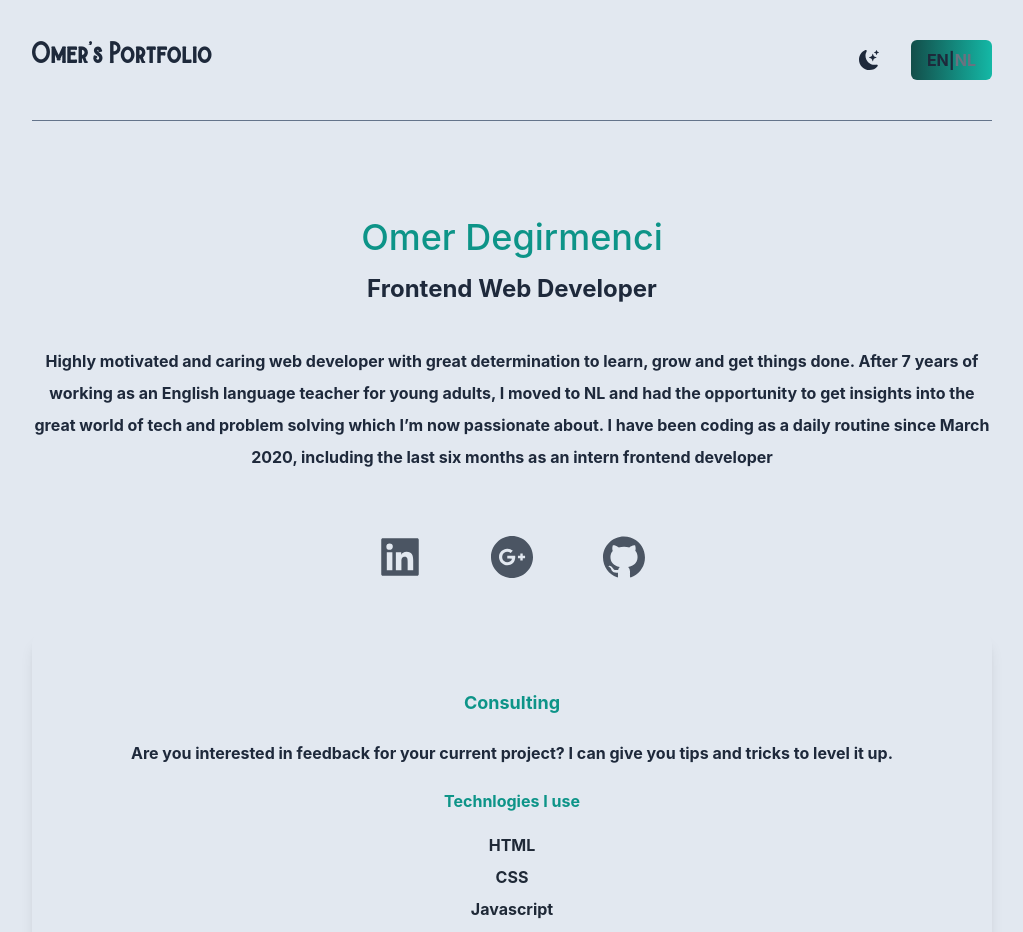
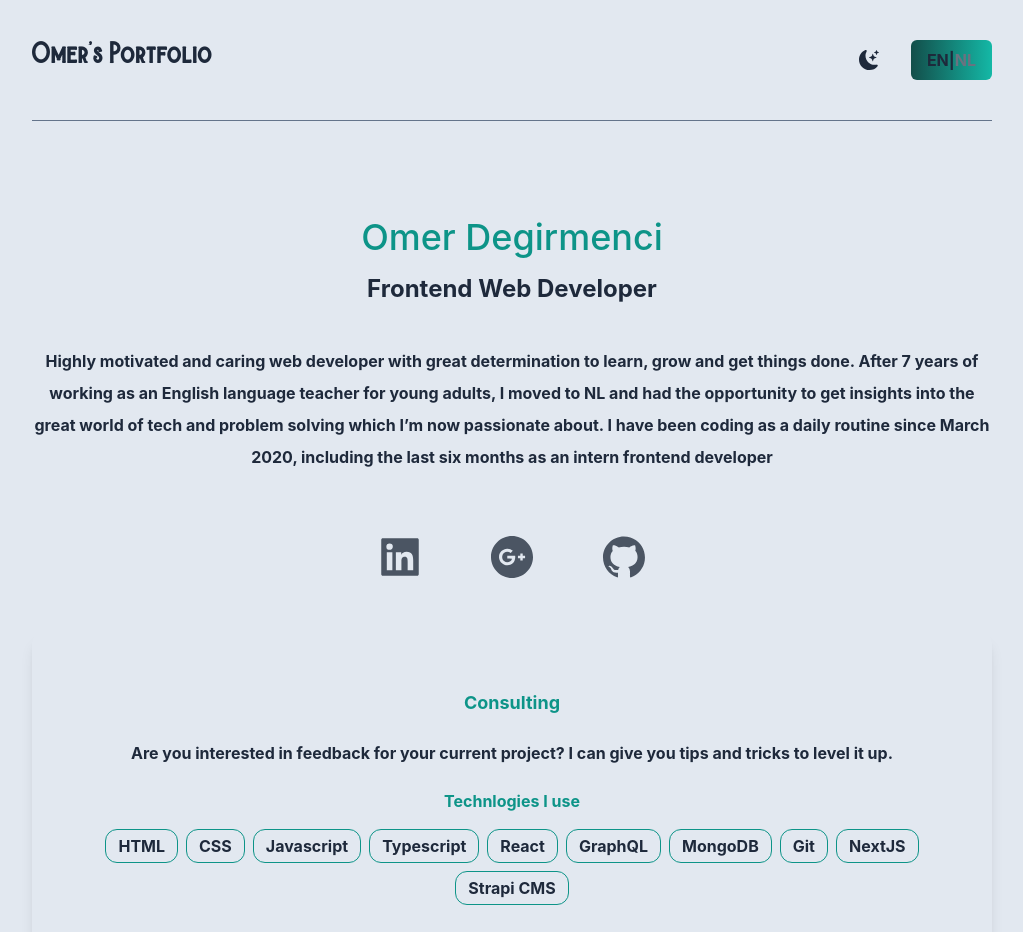
Before and after one commit to DegirmenciOmer/portfolio, a Next.js app in the folder portfolio-omer/: page / in a window 1280 px wide. Shown: the top 932 px of the page, without its empty margins (128-1151 px from the left). Built offline with nearby package versions, Linux system fonts and the light colour scheme.

Commit message:
fix list items dark mode

```diff
--- a/portfolio-omer/pages/index.tsx
+++ b/portfolio-omer/pages/index.tsx
@@ -25,7 +25,7 @@ export default function Home() {
       >
         <section className="min-h-screen">
           <nav
-            className={` sticky py-10 mb-12 border-b border-slate-500 flex justify-between ${
+            className={`sticky py-10 mb-12 border-b border-slate-500 flex justify-between ${
               darkMode ? "text-slate-100" : "text-slate-800"
             }`}
           >
@@ -78,11 +78,16 @@ export default function Home() {
               give you tips and tricks to level it up.
             </p>
             <h3 className="py-4 text-teal-600">{translations.skillsTitle}</h3>
-            {translations.skills.map((skill) => (
-              <p key={skill.id} className="text-gray-800 py-1">
-                {skill.name}
-              </p>
-            ))}
+            <ul className="flex justify-center flex-wrap gap-2">
+              {translations.skills.map((skill) => (
+                <li
+                  key={skill.id}
+                  className={`${switchText} border px-3 border-teal-600 rounded-xl  py-1`}
+                >
+                  {skill.name}
+                </li>
+              ))}
+            </ul>
           </div>
           <div
             className={`text-center shadow-lg p-10 rounded-xl my-10  flex-1 ${switchText}`}
@@ -92,7 +97,7 @@ export default function Home() {
             </h3>
             <ul>
               {translations.projects.map((project) => (
-                <li key={project.id} className="text-gray-800 py-1">
+                <li key={project.id} className={`${switchText} py-1`}>
                   {project.name}
                 </li>
               ))}
@@ -106,7 +111,7 @@ export default function Home() {
             </h3>
             <ul>
               {translations.experience.map((exp) => (
-                <li key={exp.id} className="text-gray-800 py-1">
+                <li key={exp.id} className={`${switchText} py-1`}>
                   {exp.role}
                 </li>
               ))}
```
